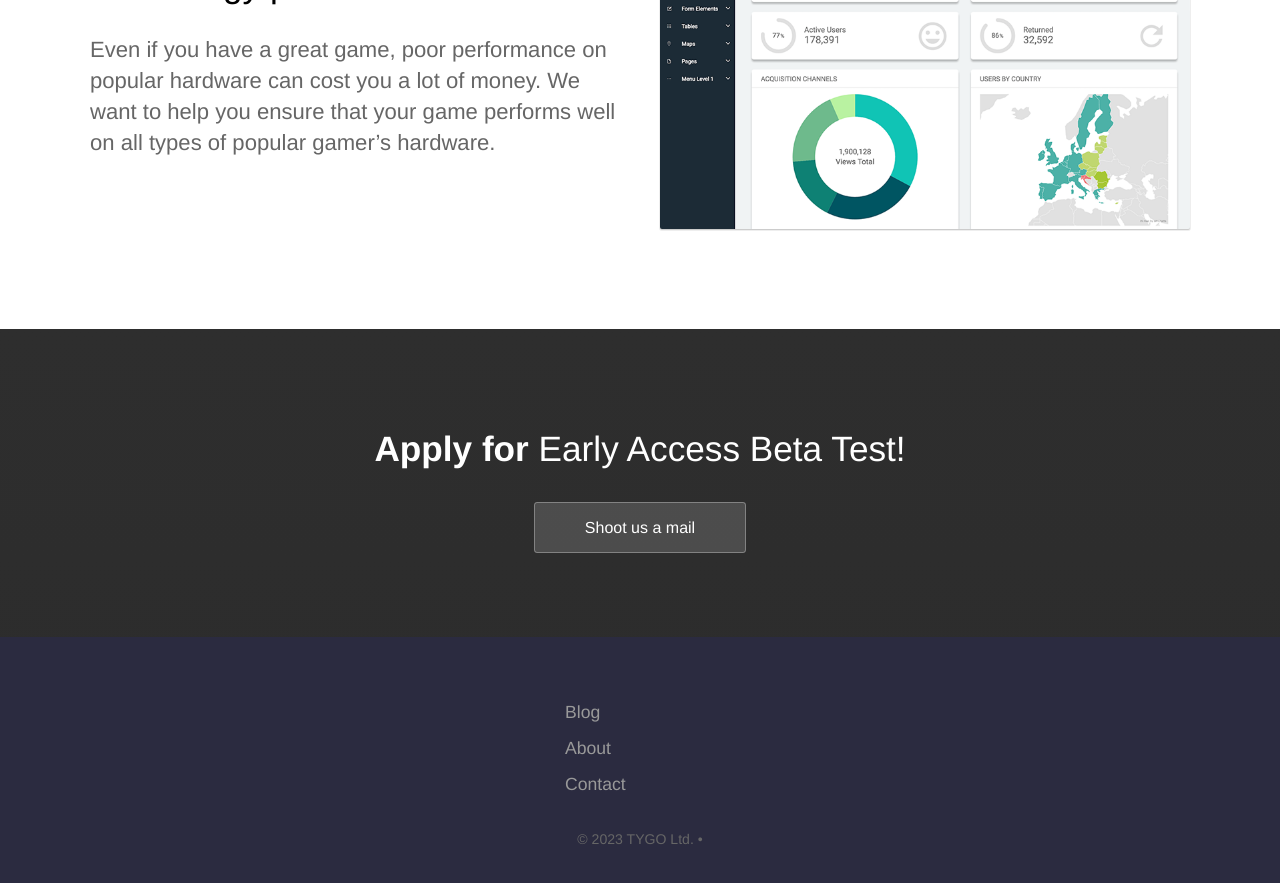
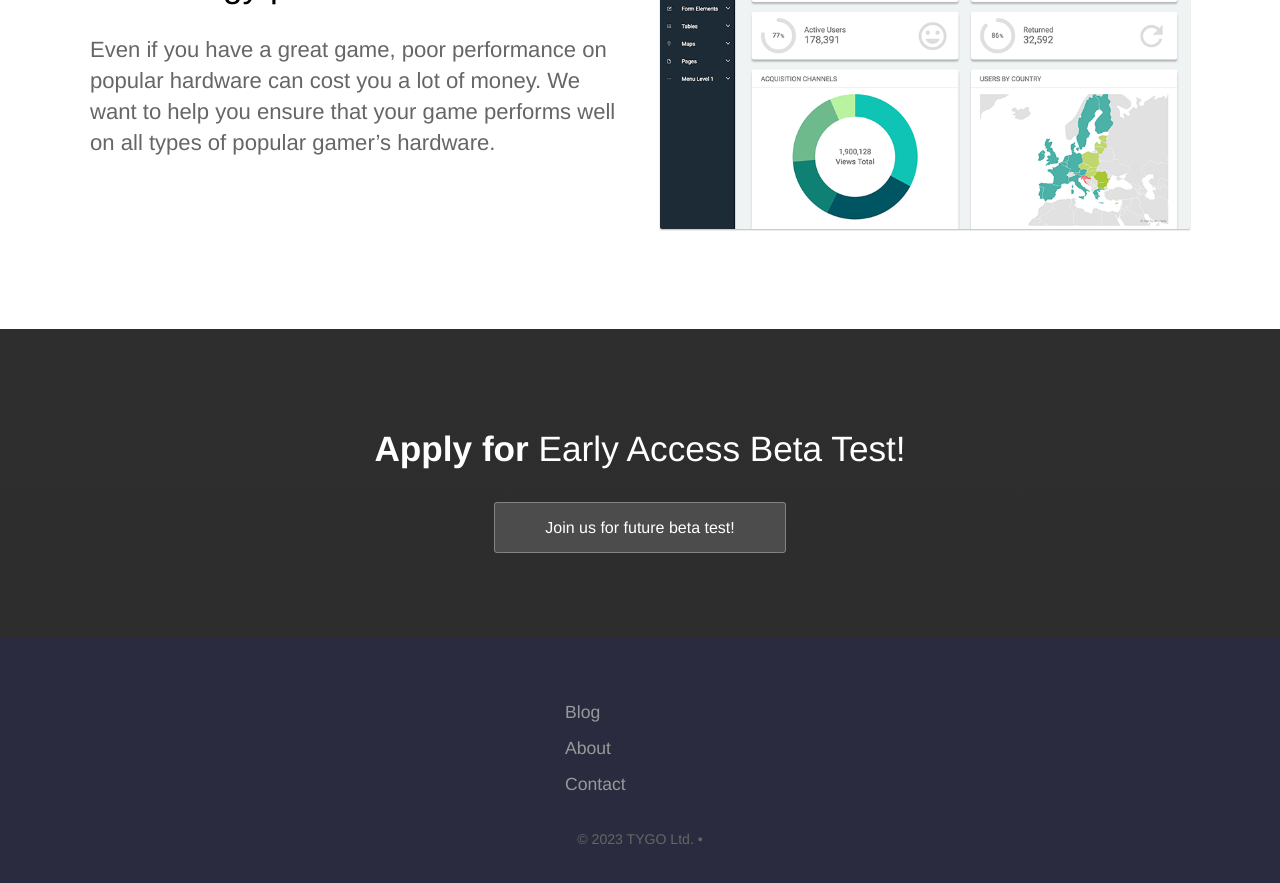
Before and after one commit to EnigmaticMachines/performace, a Jekyll site: the page built from index.html, in a window 1280 px wide and 900 px high, scrolled down 1772 px. Shown: the top 883 px of the window. Built offline with Jekyll 4.4.1, drawn with Linux system fonts in a browser that asks for light colours.

Commit message:
Changed button name

```diff
--- a/index.html
+++ b/index.html
@@ -71,6 +71,6 @@ description: Welcome to cloud performance game testing.
 
 	<section class="bottom-cta">
 		<h2 class="editable"><strong>Apply for </strong> Early Access Beta Test!</h2>
-		<div class="button alt"><a href="#">Shoot us a mail</a></div>
+		<div class="button alt"><a href="#">Join us for future beta test!</a></div>
 	</section>
 </div>
```
